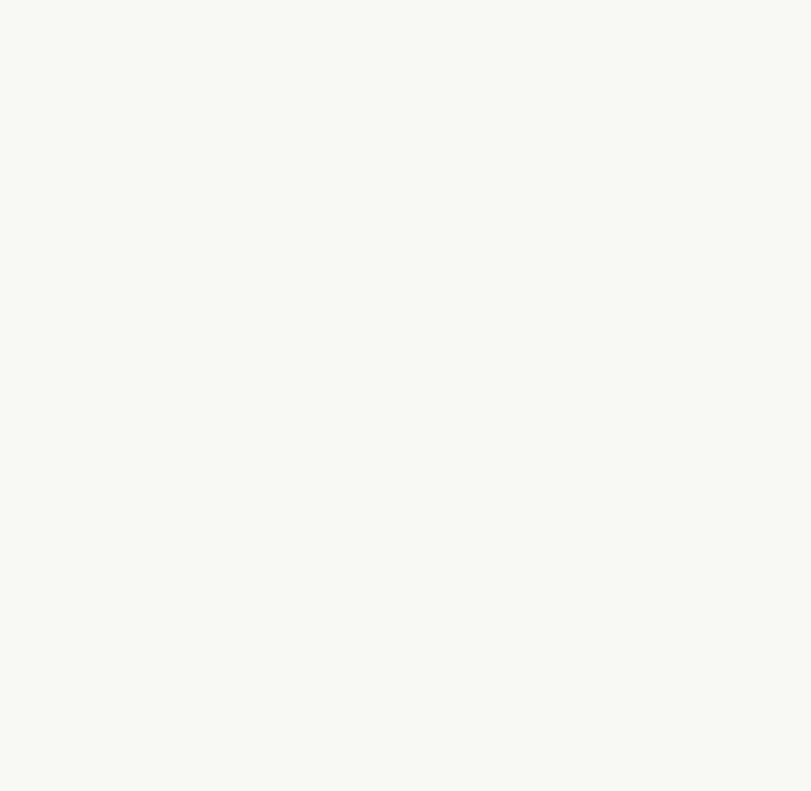
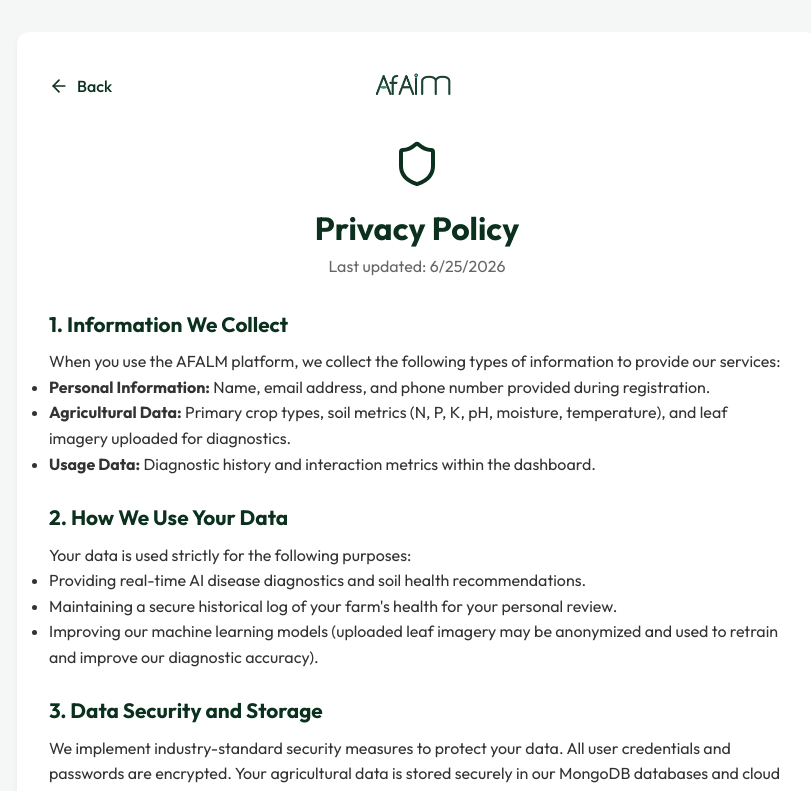
Before and after one commit to Emmanuel-kwizera/Afalm, a React app in the folder frontend/: page /privacy-policy in a window 1280 px wide. Before the commit this address had no page. Shown: the top 791 px of the page, without its empty margins (223-1034 px from the left). Built offline with nearby package versions, Linux system fonts and the light colour scheme; the HTML template or start-up script is replaced by a standard one.

Commit message:
chore: add Privacy Policy page

```diff
--- a/frontend/src/App.jsx
+++ b/frontend/src/App.jsx
@@ -11,6 +11,7 @@ import PredictionHistory from './pages/PredictionHistory';
 import Settings from './pages/Settings';
 import AdminDashboard from './pages/AdminDashboard';
 import Sidebar from './components/Sidebar';
+import PrivacyPolicy from './pages/PrivacyPolicy';
 
 // Admin protection wrapper
 const AdminRoute = ({ children }) => {
@@ -43,6 +44,7 @@ function App() {
         <Route path="/register" element={<Register />} />
         <Route path="/login" element={<Login />} />
         <Route path="/reset-password" element={<ResetPassword />} />
+        <Route path="/privacy-policy" element={<PrivacyPolicy />} />
 
         {/* Protected Dashboard Routes */}
         <Route path="/" element={<Layout />}>
--- /dev/null
+++ b/frontend/src/pages/PrivacyPolicy.jsx
@@ -0,0 +1,55 @@
+import React from 'react';
+import { Link } from 'react-router-dom';
+import { ArrowLeft, Shield } from 'lucide-react';
+import afalmLogo from '../assets/Afalm_Logo.png';
+
+export default function PrivacyPolicy() {
+  return (
+    <div style={{ minHeight: '100vh', backgroundColor: '#f4f7f6', padding: '2rem' }}>
+      <div style={{ maxWidth: '800px', margin: '0 auto', backgroundColor: '#fff', borderRadius: '12px', padding: '2rem', boxShadow: '0 4px 6px rgba(0,0,0,0.05)' }}>
+        <div style={{ display: 'flex', alignItems: 'center', marginBottom: '2rem' }}>
+          <Link to="/register" style={{ display: 'flex', alignItems: 'center', color: '#0B311E', textDecoration: 'none', fontWeight: '500' }}>
+            <ArrowLeft size={20} style={{ marginRight: '0.5rem' }} /> Back
+          </Link>
+          <div style={{ flex: 1, textAlign: 'center' }}>
+            <img src={afalmLogo} alt="AFALM Logo" style={{ height: '40px' }} />
+          </div>
+          <div style={{ width: '70px' }}></div>
+        </div>
+
+        <div style={{ textAlign: 'center', marginBottom: '2rem' }}>
+          <Shield size={48} color="#0B311E" style={{ marginBottom: '1rem' }} />
+          <h1 style={{ color: '#0B311E', fontSize: '2rem', marginBottom: '0.5rem' }}>Privacy Policy</h1>
+          <p style={{ color: '#666' }}>Last updated: {new Date().toLocaleDateString()}</p>
+        </div>
+
+        <div style={{ color: '#333', lineHeight: '1.6' }}>
+          <h2 style={{ color: '#0B311E', marginTop: '1.5rem', marginBottom: '0.5rem', fontSize: '1.3rem' }}>1. Information We Collect</h2>
+          <p>When you use the AFALM platform, we collect the following types of information to provide our services:</p>
+          <ul>
+            <li><strong>Personal Information:</strong> Name, email address, and phone number provided during registration.</li>
+            <li><strong>Agricultural Data:</strong> Primary crop types, soil metrics (N, P, K, pH, moisture, temperature), and leaf imagery uploaded for diagnostics.</li>
+            <li><strong>Usage Data:</strong> Diagnostic history and interaction metrics within the dashboard.</li>
+          </ul>
+
+          <h2 style={{ color: '#0B311E', marginTop: '1.5rem', marginBottom: '0.5rem', fontSize: '1.3rem' }}>2. How We Use Your Data</h2>
+          <p>Your data is used strictly for the following purposes:</p>
+          <ul>
+            <li>Providing real-time AI disease diagnostics and soil health recommendations.</li>
+            <li>Maintaining a secure historical log of your farm's health for your personal review.</li>
+            <li>Improving our machine learning models (uploaded leaf imagery may be anonymized and used to retrain and improve our diagnostic accuracy).</li>
+          </ul>
+
+          <h2 style={{ color: '#0B311E', marginTop: '1.5rem', marginBottom: '0.5rem', fontSize: '1.3rem' }}>3. Data Security and Storage</h2>
+          <p>We implement industry-standard security measures to protect your data. All user credentials and passwords are encrypted. Your agricultural data is stored securely in our MongoDB databases and cloud storage solutions.</p>
+
+          <h2 style={{ color: '#0B311E', marginTop: '1.5rem', marginBottom: '0.5rem', fontSize: '1.3rem' }}>4. Data Sharing</h2>
+          <p>We do not sell, trade, or rent your personal identification information to others. We may share generic aggregated demographic information not linked to any personal identification information regarding visitors and users with our business partners for agricultural research purposes.</p>
+
+          <h2 style={{ color: '#0B311E', marginTop: '1.5rem', marginBottom: '0.5rem', fontSize: '1.3rem' }}>5. Your Rights</h2>
+          <p>You have the right to access, update, or delete your personal information at any time through your account settings or by contacting our support team.</p>
+        </div>
+      </div>
+    </div>
+  );
+}
--- a/frontend/src/pages/Register.jsx
+++ b/frontend/src/pages/Register.jsx
@@ -162,6 +162,13 @@ export default function Register() {
               </p>
             </div>
 
+            <div className="form-group" style={{ display: 'flex', alignItems: 'center', marginTop: '1rem', marginBottom: '1.5rem' }}>
+              <input type="checkbox" id="privacy-agree" required style={{ marginRight: '0.8rem', width: '1.2rem', height: '1.2rem', cursor: 'pointer' }} />
+              <label htmlFor="privacy-agree" style={{ fontSize: '0.9rem', color: '#666', cursor: 'pointer', margin: 0 }}>
+                I agree to the <Link to="/privacy-policy" target="_blank" style={{ color: '#0B311E', fontWeight: 'bold' }}>Privacy Policy</Link>
+              </label>
+            </div>
+
             <button type="submit" className="btn-primary" disabled={isLoading}>
               {isLoading ? 'Creating Account...' : 'Create Account'}
               <ArrowRight size={18} />
@@ -174,7 +181,7 @@ export default function Register() {
 
           <div className="auth-footer">
             <a href="#" style={{ color: 'inherit', textDecoration: 'none' }}>Terms of Service</a>
-            <a href="#" style={{ color: 'inherit', textDecoration: 'none' }}>Privacy Policy</a>
+            <Link to="/privacy-policy" style={{ color: 'inherit', textDecoration: 'none' }}>Privacy Policy</Link>
           </div>
         </div>
       </div>
```
